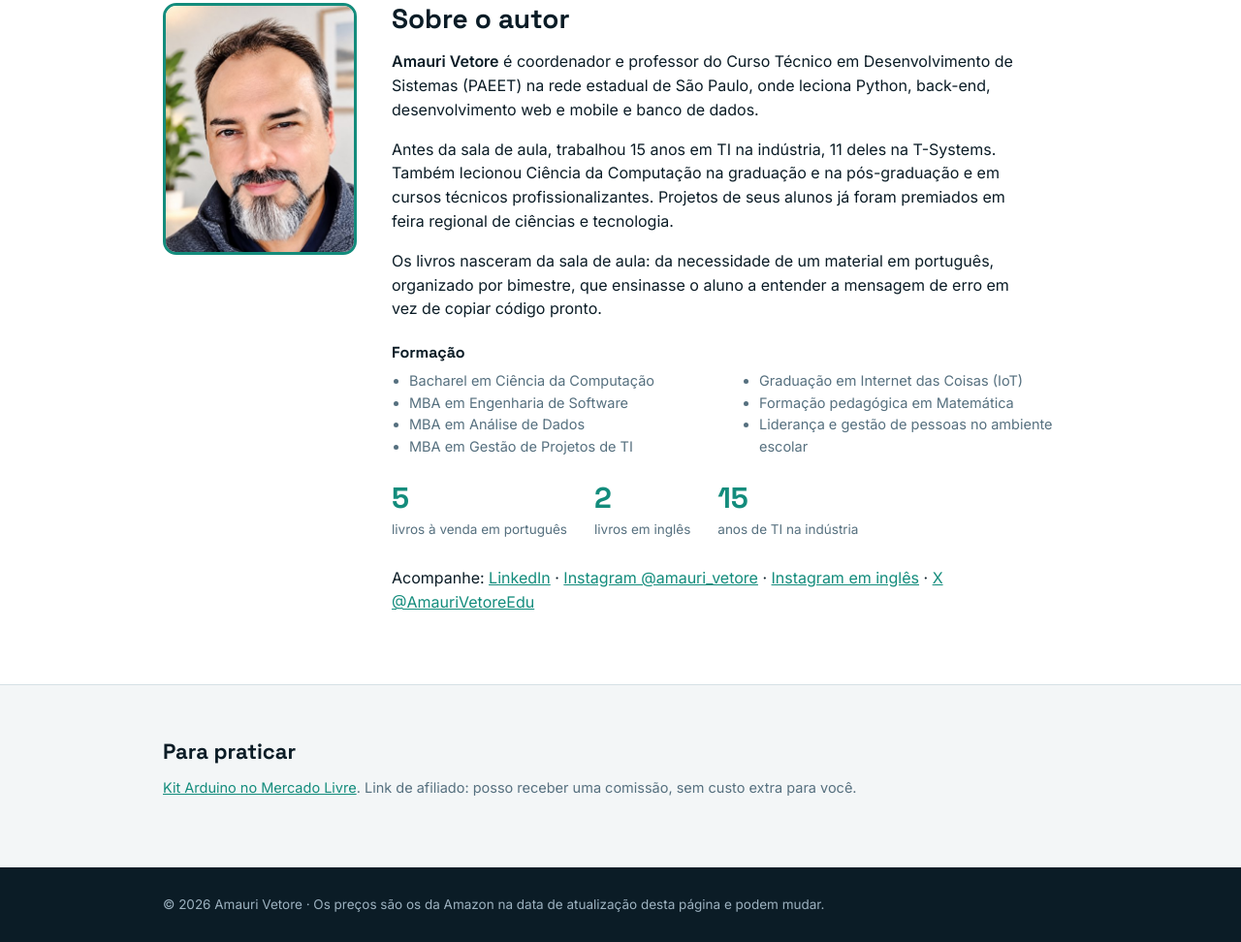
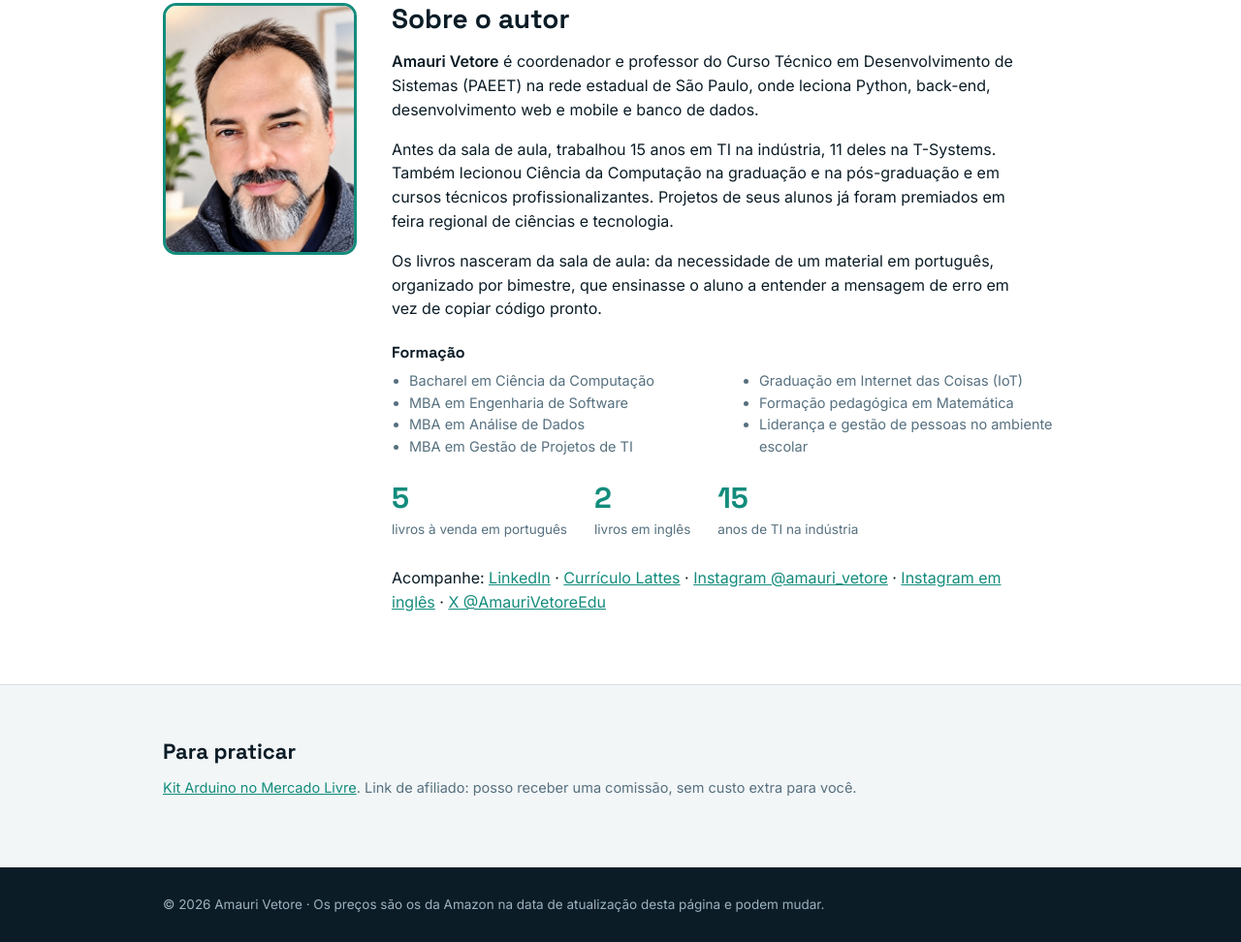
Before and after one commit to Vetore/Vetore.github.io, a plain HTML site: page index.html in a window 1280 px wide. Shown: the part 3760-4732 px from the top of the page at 97% size. Drawn offline with Linux system fonts and the light colour scheme.

Commit message:
Adiciona link do Currículo Lattes na seção Sobre o autor
Co-Authored-By: Claude Opus 5 <noreply@anthropic.com>
Claude-Session: https://claude.ai/code/session_01AhNGLHAVZBmXpBEtTgqTw1

```diff
--- a/index.html
+++ b/index.html
@@ -166,7 +166,7 @@ footer a{color:var(--band-fg)}
     <div><b>2</b><span>livros em inglês</span></div>
     <div><b>15</b><span>anos de TI na indústria</span></div>
   </div>
-  <p style="margin-top:26px">Acompanhe: <a href="https://www.linkedin.com/in/amauri-vetore-21a4123a/" target="_blank" rel="noopener">LinkedIn</a> · <a href="https://www.instagram.com/amauri_vetore/" target="_blank" rel="noopener">Instagram @amauri_vetore</a> · <a href="https://www.instagram.com/amaurivetore.en/" target="_blank" rel="noopener">Instagram em inglês</a> · <a href="https://x.com/AmauriVetoreEdu" target="_blank" rel="noopener">X @AmauriVetoreEdu</a></p>
+  <p style="margin-top:26px">Acompanhe: <a href="https://www.linkedin.com/in/amauri-vetore-21a4123a/" target="_blank" rel="noopener">LinkedIn</a> · <a href="https://lattes.cnpq.br/5313092302569114" target="_blank" rel="noopener">Currículo Lattes</a> · <a href="https://www.instagram.com/amauri_vetore/" target="_blank" rel="noopener">Instagram @amauri_vetore</a> · <a href="https://www.instagram.com/amaurivetore.en/" target="_blank" rel="noopener">Instagram em inglês</a> · <a href="https://x.com/AmauriVetoreEdu" target="_blank" rel="noopener">X @AmauriVetoreEdu</a></p>
   </div>
 </div></section>
 
```
